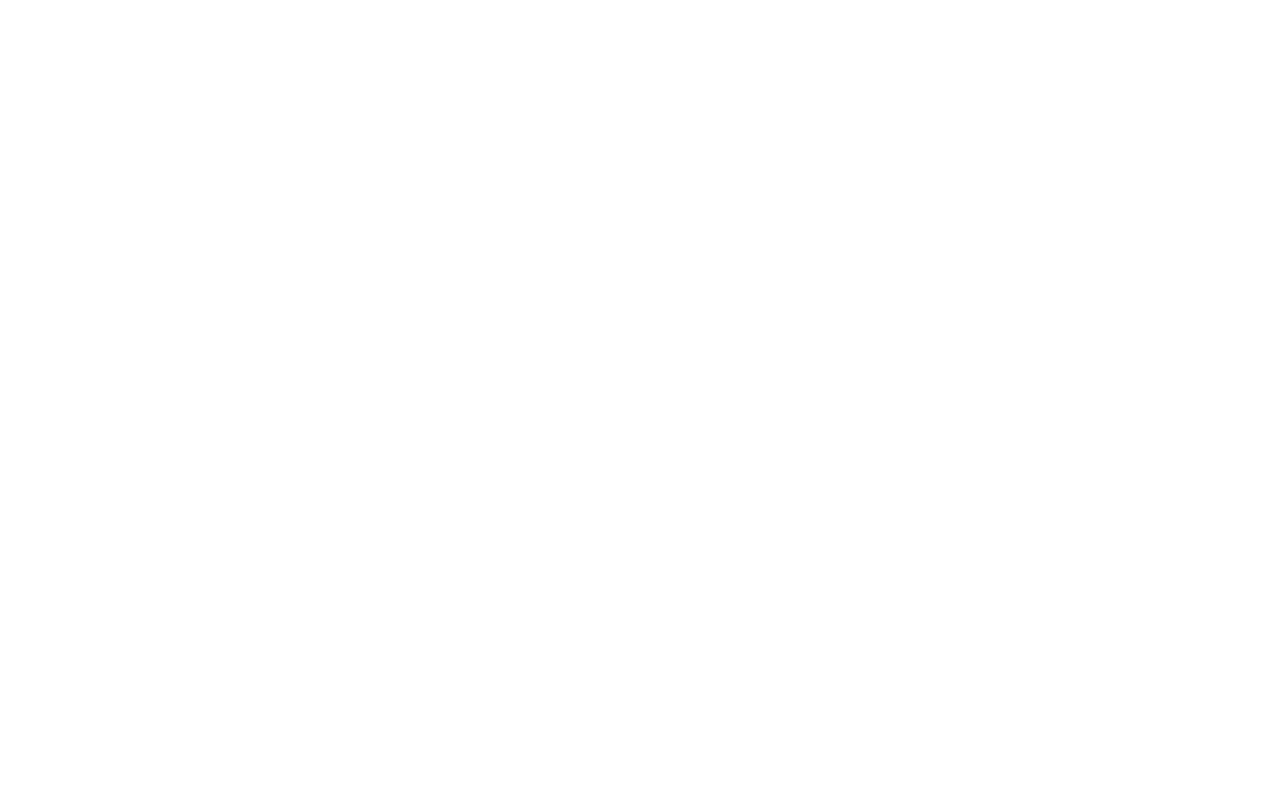
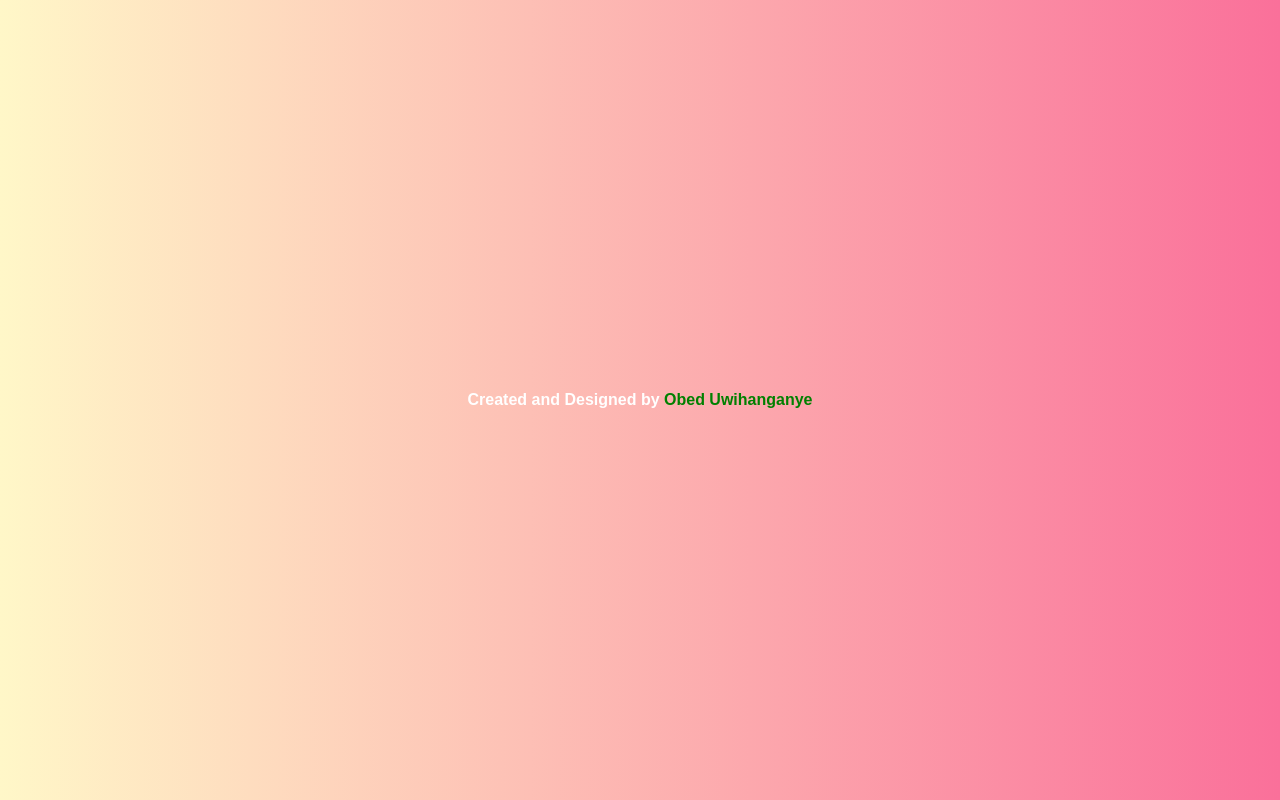
Before and after one commit to Uwihanganyeobed/advanced-react, a React (Create React App) app: page / in a window 1280 px wide. Built offline with nearby package versions, Linux system fonts and the light colour scheme; a web font is replaced by a local one.

Commit message:
finish-up-deploy

```diff
--- a/src/App.js
+++ b/src/App.js
@@ -1,4 +1,33 @@
 import React from "react";
+import { FunMapper } from "./Components/ArrayMapping/FunMapper";
+import PropsData from "./Components/ArrayMapping/PropsData";
+import { ChildrenProps } from "./Components/ArrayMapping/ChildrenProps";
+import { Validation } from "./Components/ConditionalRendering/Validation";
+import { CartValidation } from "./Components/ConditionalRendering/CartValidation";
+import { Event } from "./Components/Events/Event";
+import { States } from "./Components/State/States";
+import { ArrayStates } from "./Components/State/ArrayStates";
+import { ObjectStates } from "./Components/State/ObjectStates";
+import { Form } from "./Components/FormHandling/Form";
+import Parent from "./Components/StateSharing/Parent";
+import Effect from "./Hook-Containers/useEffect-Custom/Effect";
+import AppDriller from "./Hook-Containers/PropDrilling/AppDriller";
+import Root from "./Hook-Containers/useContext/Root";
+import Reducer from "./Hook-Containers/Reducer-Ref/Reducer";
+import Ref from "./Hook-Containers/Reducer-Ref/Ref";
+import DataConsumer from "./Hook-Containers/useEffect-Custom/DataConsumer";
+import Counter from "./Projects/Counter/Counter";
+import Todo from "./Projects/Todo/Todo";
+import Meal from "./Projects/Meal API/Meal";
+import Calculator from "./Projects/Calculator/Calculator";
+import ToggleBackgroundColor from "./Projects/ToogleBg/ToggleBackgroundColor";
+import HiddenSearchBar from "./Projects/Search_Icon/HiddenSearchBar";
+import Testimonials from "./Projects/Testimonials/Testimonials";
+import Accordion from "./Projects/Accordition/Accordion";
+import FormValid from "./Projects/FormValidation/FormValid";
+import Filter from "./Advanced Data Filtering Project/Filter";
+import Me from "./Me";
+
 const App = () => {
   return (
     <div>
@@ -29,6 +58,7 @@
      <Accordion/>
     <FormValid/>
     <Filter/> */}
+    <Me/>
     </div>
   );
 };
```
